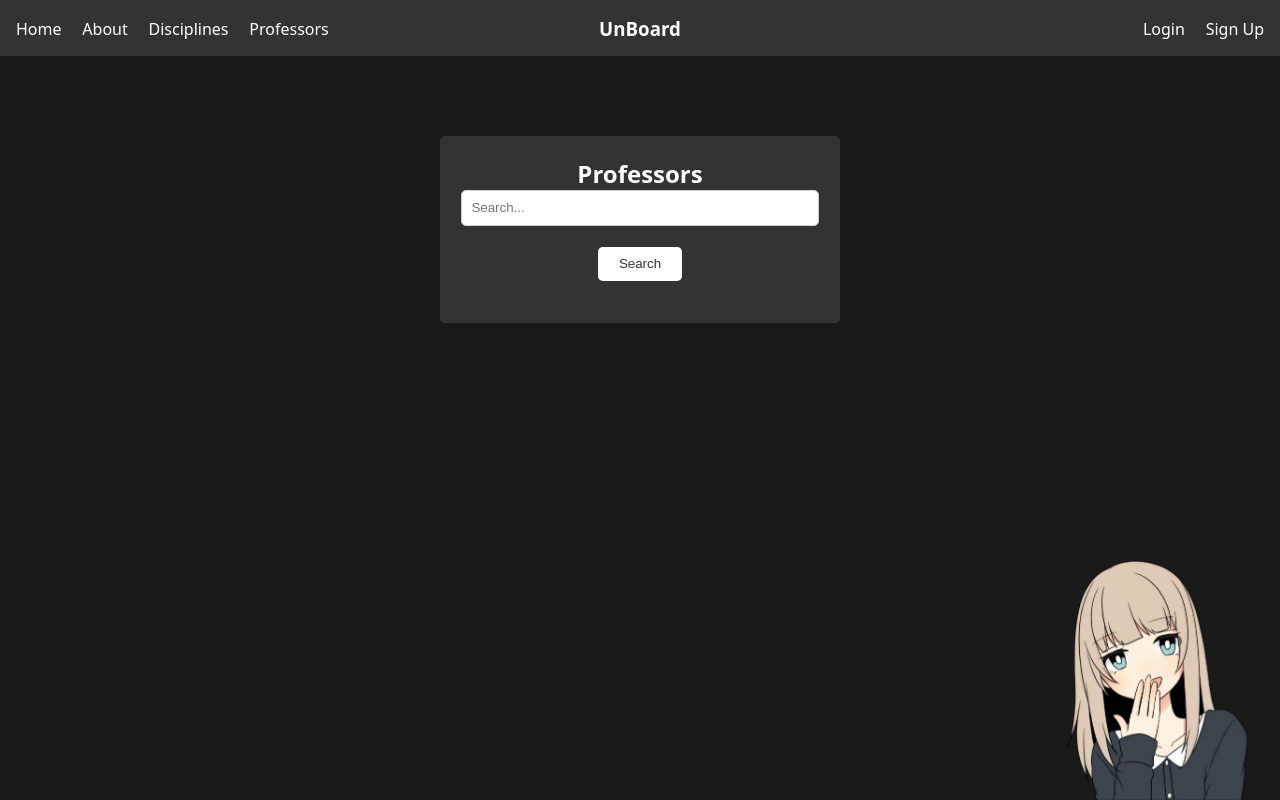
After one commit to akaTsunemori/unboard, a Flask app: page /professors in a window 1280 px wide. The commit adds this page. Run offline with Flask 3, Linux system fonts and the light colour scheme.

Commit message:
initial implementation for reviews + professor pg

```diff
--- a/app.py
+++ b/app.py
@@ -73,9 +73,19 @@ def classes(selected_discipline: str):
     return render_template_util('classes.html', classes=query_classes)
 
 
-@app.route('/ranking')
-def ranking():
-    return render_template_util('ranking.html')
+@app.route('/professors', methods=['GET', 'POST'])
+def professors():
+    search_results = []
+    if request.method == 'POST':
+        if 'button_value' in request.form:
+            button_value = request.form['button_value']
+            return classes(selected_discipline=button_value) # This should return to a page with reviews for the professor
+        query = request.form.get('query') # Handle the search query
+        if query:
+            search_results = database_handler.search_professor(query)
+            if not search_results:
+                search_results = [f'No results found for "{query}".']
+    return render_template_util('professors.html', search_results=search_results)
 
 
 @app.route('/admin')
--- a/templates/header.html
+++ b/templates/header.html
@@ -4,7 +4,7 @@
             <li><a href="/">Home</a></li>
             <li><a href="/about">About</a></li>
             <li><a href="/disciplines">Disciplines</a></li>
-            <li><a href="/ranking">Ranking</a></li>
+            <li><a href="/professors">Professors</a></li>
         </ul>
     </nav>
     <h3 class="centered-heading">UnBoard</h3>
--- /dev/null
+++ b/templates/professors.html
@@ -0,0 +1,34 @@
+<!DOCTYPE html>
+<html>
+<head>
+    <title>Professors</title>
+    <link rel="stylesheet" type="text/css" href="{{ url_for('static', filename='style.css') }}">
+</head>
+<body>
+    {% include 'header.html' %}
+    <div class="container">
+        <form class="form" method="POST" action="{{ url_for('professors') }}">
+            <h2>Professors</h2>
+            <!-- Add your content here -->
+            <div class="form-group">
+                <input type="text" name="query" placeholder="Search...">
+            </div>
+            <div class="form-group">
+                <button type="submit">Search</button>
+            </div>
+            <div class="form-group">
+                {% for result in search_results %}
+                <ul class="list">
+                    <li>
+                        <form method="POST">
+                            <button class="button list" type="submit" name="button_value" value="{{ result }}">{{ result }}</button>
+                        </form>
+                    </li>
+                </ul>
+                {% endfor %}
+            </div>
+        </form>
+    </div>
+    <img src="/static/images/anime/{{anime_image}}" alt="Image" class="bottom-right-image">
+</body>
+</html>
--- a/templates/ranking.html
+++ b/templates/reviews.html
@@ -1,14 +1,15 @@
 <!DOCTYPE html>
 <html>
 <head>
-    <title>Ranking</title>
+    <title>About</title>
     <link rel="stylesheet" type="text/css" href="{{ url_for('static', filename='style.css') }}">
 </head>
 <body>
     {% include 'header.html' %}
     <div class="content">
-        <h1>Ranking</h1>
+        <h1>About Us</h1>
         <!-- Add your content here -->
+        Class to be reviewed: {{ to_review }}.
         <img src="/static/images/anime/{{anime_image}}" alt="Image" class="bottom-right-image">
     </div>
 </body>
```
Also changed, not shown: database_handler.py (+13 -3 lines), templates/classes.html (+7 -3 lines), database_setup/1-departments.py (renamed from database_setup/departments.py), database_setup/2-disciplines.py (renamed from database_setup/disciplines.py), database_setup/3-professors.py (renamed from database_setup/professors.py), database_setup/4-classes.py (renamed from database_setup/classes.py).
